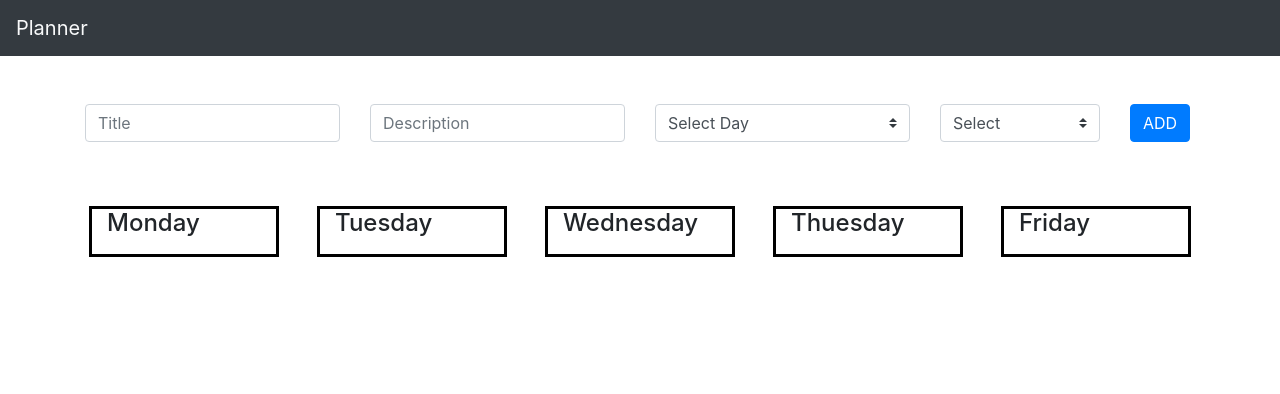
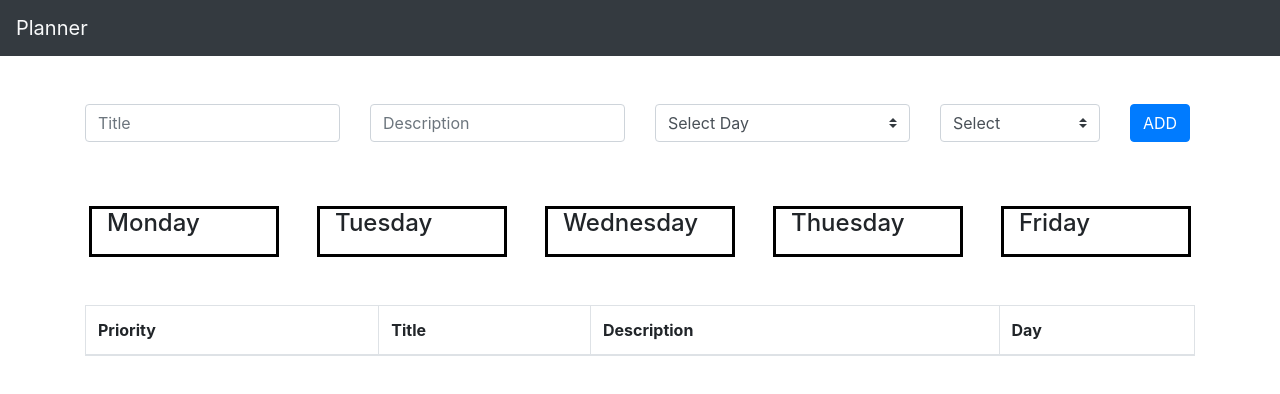
Before and after one commit to Bankacha/react-planner, a React (Create React App) app: page / in a window 1280 px wide. Shown: the top 394 px of the page. Built offline with nearby package versions, Linux system fonts and the light colour scheme.

Commit message:
table of items

```diff
--- a/src/main/MainPage.js
+++ b/src/main/MainPage.js
@@ -1,5 +1,6 @@
 import React from 'react';
 import AddItemFForm from "./components/Form"
+import ItemsTable from './components/itemsTable';
 import Planner from './components/planner';
 
 export default class MainPage extends React.Component {
@@ -29,6 +30,7 @@ export default class MainPage extends React.Component {
             <div>
                 <AddItemFForm onAdd={this.addItemToDay}></AddItemFForm>
                 <Planner planner={this.state.planner}></Planner>
+                <ItemsTable planner={this.state.planner}></ItemsTable>
             </div>
         )
     }
--- /dev/null
+++ b/src/main/components/itemsTable.js
@@ -0,0 +1,52 @@
+import React from 'react';
+import { Col, Row, Table } from 'react-bootstrap';
+
+
+export default class ItemsTable extends React.Component {
+
+    getPriorityName = (priority) => {
+        const map = {
+            "1": "low",
+            "2": "medium",
+            "3": "high"
+        }
+
+        return map[priority]
+    }
+
+    render() {
+        return (
+            <Row className="mt-5">
+                <Col>
+                    <Table striped bordered hover>
+                        <thead>
+                            <tr>
+                                <th>Priority</th>
+                                <th>Title</th>
+                                <th>Description</th>
+                                <th>Day</th>
+
+                            </tr>
+                        </thead>
+                        <tbody>
+                            {
+                                this.props.planner.mon.map((item, i) => {
+                                    return (
+                                        <tr key={i}>
+                                            <td>{this.getPriorityName(item.priority)}</td>
+                                            <td>{item.title}</td>
+                                            <td>{item.description}</td>
+                                            <td>{item.day}</td>
+                                        </tr>
+                                    )
+                                })
+                            }
+
+                        </tbody>
+                    </Table>
+                </Col>
+            </Row>
+
+        )
+    }
+}
```
